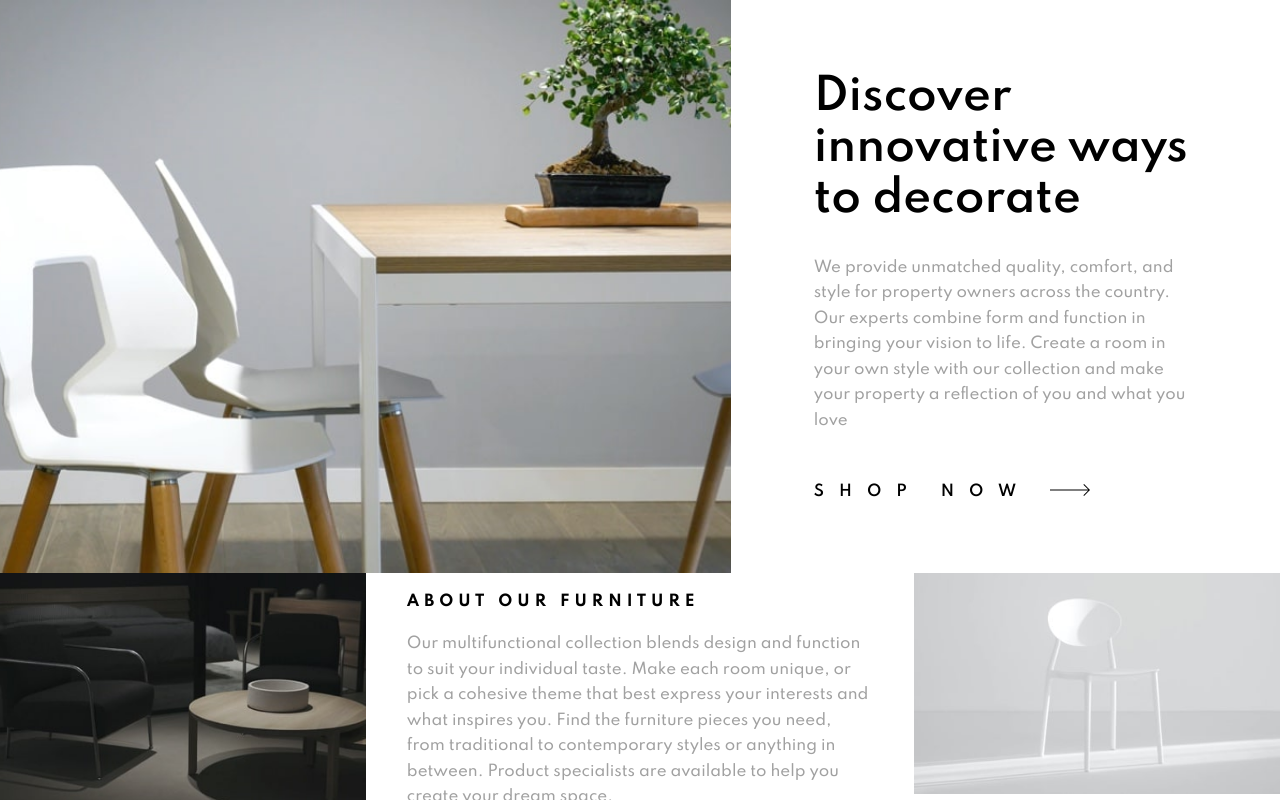
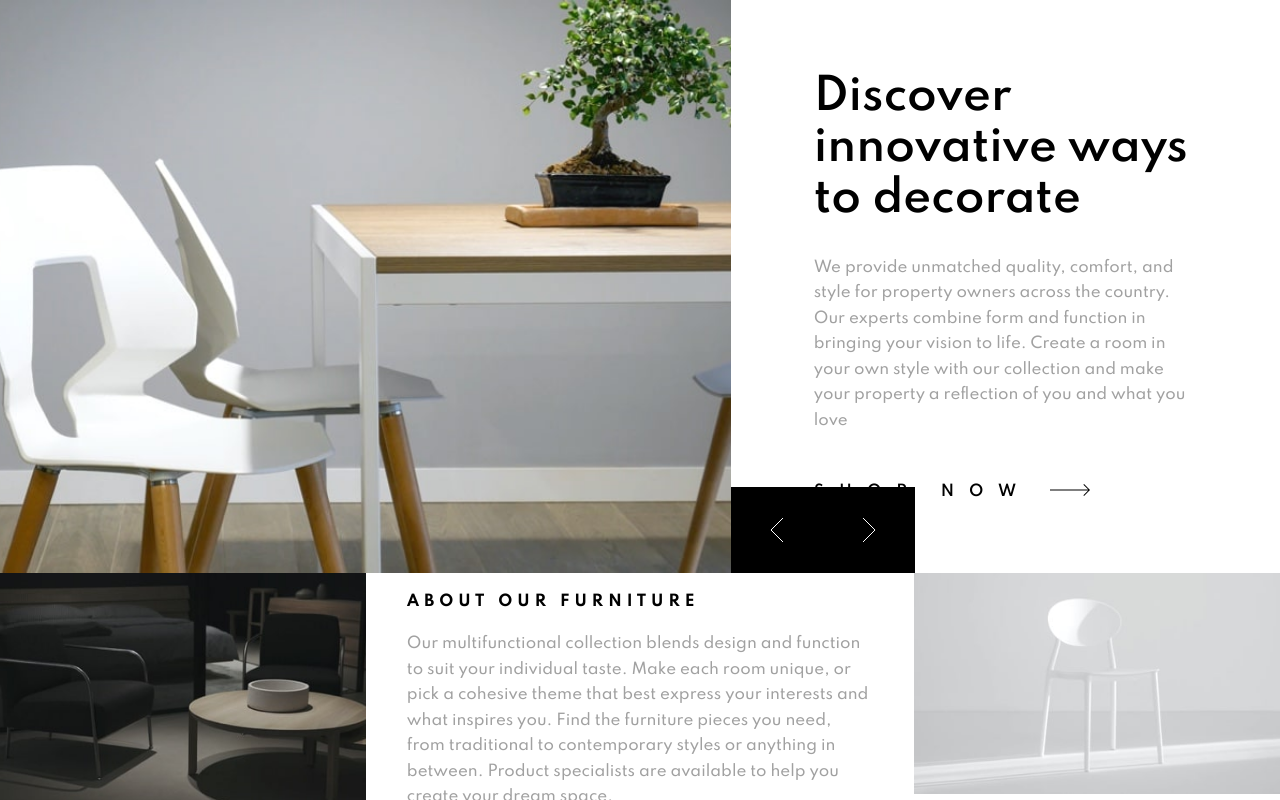
Before and after one commit to NightClover-code/room-homepage-ecommerce, a React (Create React App) app: page / in a window 1280 px wide. Built offline with nearby package versions, Linux system fonts and the light colour scheme.

Commit message:
added slider

```diff
--- a/src/components/MainGrid.jsx
+++ b/src/components/MainGrid.jsx
@@ -12,6 +12,11 @@ import {
   Image,
   ShopNow,
   IconArrow,
+  Slider,
+  SliderLeft,
+  SliderRight,
+  IconAngleLeft,
+  IconAngleRight,
 } from './StyledElements/TopGridElements';
 import {
   AboutDark,
@@ -36,6 +41,14 @@ const MainGrid = () => {
           <ShopNow>
             Shop now <IconArrow src="./images/icon-arrow.svg" />
           </ShopNow>
+          <Slider>
+            <SliderLeft>
+              <IconAngleLeft src="./images/icon-angle-left.svg" />
+            </SliderLeft>
+            <SliderRight>
+              <IconAngleRight src="./images/icon-angle-right.svg" />
+            </SliderRight>
+          </Slider>
         </TextContent>
       </TextContentContainer>
       <AboutDark>
--- a/src/components/StyledElements/TopGridElements.jsx
+++ b/src/components/StyledElements/TopGridElements.jsx
@@ -6,6 +6,7 @@ export const HeroSection = styled.div`
   grid-area: hero;
 `;
 export const TextContentContainer = styled.div`
+  position: relative;
   grid-area: content;
   display: flex;
   justify-content: center;
@@ -43,3 +44,36 @@ export const ShopNow = styled.span`
   }
 `;
 export const IconArrow = styled.img``;
+export const Slider = styled.div`
+  display: flex;
+  background-color: ${colors.black};
+  position: absolute;
+  left: 0;
+  bottom: 0;
+  width: 33.5%;
+  height: 15%;
+`;
+export const SliderLeft = styled.div`
+  display: flex;
+  justify-content: center;
+  place-items: center;
+  width: 50%;
+  cursor: pointer;
+  transition: all 0.3s ease-in-out;
+  &:hover {
+    background-color: ${colors.very_dark_gray};
+  }
+`;
+export const SliderRight = styled.div`
+  display: flex;
+  justify-content: center;
+  place-items: center;
+  width: 50%;
+  cursor: pointer;
+  transition: all 0.3s ease-in-out;
+  &:hover {
+    background-color: ${colors.very_dark_gray};
+  }
+`;
+export const IconAngleLeft = styled.img``;
+export const IconAngleRight = styled.img``;
```
Also changed, not shown: 1 other file (tests, documents, lock files or other folders).
